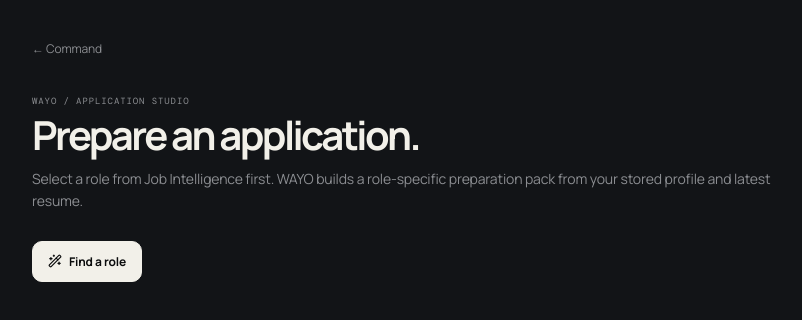
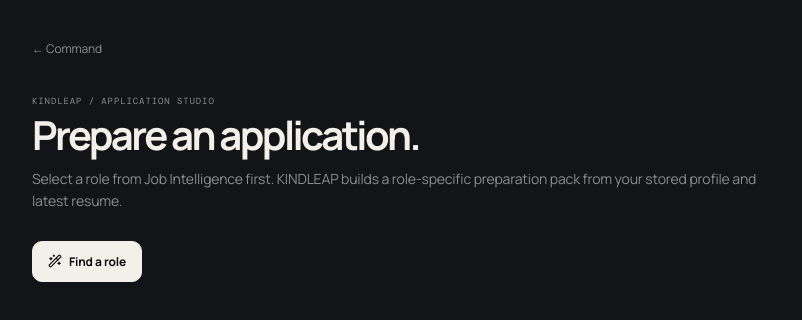
Before and after one commit to madebykraman/jobapplyify, a Next.js app: page /applications in a window 1280 px wide. Shown: the top 320 px of the page, without its empty margins (16-818 px from the left). Built offline with nearby package versions, Linux system fonts and the light colour scheme.

Commit message:
refactor: align application studio with KINDLEAP and evidence language

```diff
--- a/app/applications/page.tsx
+++ b/app/applications/page.tsx
@@ -6,18 +6,16 @@ import { buildApplicationPack, type ApplicationPack } from '@/lib/application-en
 import { loadPreparationJob, loadProfile, loadResumes } from '@/lib/storage'
 import type { JobRecord } from '@/lib/job-engine'
 
-const stages=[['Preparing','1'],['Applied','12'],['Interview','3'],['Offer','1']]
-
 export default function Applications(){
  const [job,setJob]=useState<JobRecord|null>(null); const [pack,setPack]=useState<ApplicationPack|null>(null); const [copied,setCopied]=useState('')
  useEffect(()=>{const selected=loadPreparationJob<JobRecord>();setJob(selected);if(selected)setPack(buildApplicationPack(selected,loadProfile(),loadResumes()[0]||null))},[])
  const keywords=useMemo(()=>pack?.matched.join(' · ')||'No matched keywords yet',[pack])
  function copy(label:string,text:string){navigator.clipboard?.writeText(text);setCopied(label);window.setTimeout(()=>setCopied(''),1200)}
- if(!job||!pack)return <main className="main standalone"><Link className="back" href="/">← Command</Link><div className="mono eyebrow">WAYO / APPLICATION STUDIO</div><h1 className="title">Prepare an application.</h1><p className="lead">Select a role from Job Intelligence first. WAYO builds a role-specific preparation pack from your stored profile and latest resume.</p><Link className="primary" href="/opportunities"><WandSparkles size={14}/> Find a role</Link></main>
- return <main className="main standalone"><Link className="back" href="/opportunities">← Job Intelligence</Link><div className="mono eyebrow">WAYO / APPLICATION STUDIO</div><div className="careerHead"><div><h1 className="title">{pack.targetRole}</h1><p className="lead">{job.company} · {job.location || 'Location unspecified'} · {job.workMode}</p></div><div className="targetBox"><FileText size={16}/><div><span>ATS readiness</span><strong>{pack.atsScore}/100</strong></div></div></div>
+ if(!job||!pack)return <main className="main standalone"><Link className="back" href="/">← Command</Link><div className="mono eyebrow">KINDLEAP / APPLICATION STUDIO</div><h1 className="title">Prepare an application.</h1><p className="lead">Select a role from Job Intelligence first. KINDLEAP builds a role-specific preparation pack from your stored profile and latest resume.</p><Link className="primary" href="/opportunities"><WandSparkles size={14}/> Find a role</Link></main>
+ return <main className="main standalone"><Link className="back" href="/opportunities">← Job Intelligence</Link><div className="mono eyebrow">KINDLEAP / APPLICATION STUDIO</div><div className="careerHead"><div><h1 className="title">{pack.targetRole}</h1><p className="lead">{job.company} · {job.location || 'Location unspecified'} · {job.workMode}</p></div><div className="targetBox"><FileText size={16}/><div><span>Signal readiness</span><strong>{pack.atsScore}/100</strong></div></div></div>
  <section className="section card"><div className="mono">RESUME VARIANT</div><h3>{pack.resumeVariant}</h3><p>{pack.summary}</p><div className="chips">{pack.matched.map(x=><span className="chip" key={x}>{x}</span>)}</div><div className="small">Matched role keywords: {keywords}</div>{pack.missing.length>0&&<div className="warning">Missing evidence: {pack.missing.join(', ')}. Do not add unsupported claims.</div>}</section>
  <section className="section"><div className="mono">COVER LETTER</div><div className="formcard"><pre className="description" style={{whiteSpace:'pre-wrap',fontFamily:'inherit'}}>{pack.coverLetter}</pre><button className="link" onClick={()=>copy('cover',pack.coverLetter)}><Copy size={14}/>{copied==='cover'?'Copied':'Copy letter'}</button></div></section>
  <section className="section"><div className="mono">APPLICATION ANSWERS</div>{pack.answers.map((x,i)=><div className="formcard" key={x.question}><b>{x.question}</b><p>{x.answer}</p><button className="link" onClick={()=>copy(`a${i}`,x.answer)}><Clipboard size={14}/>{copied===`a${i}`?'Copied':'Copy answer'}</button></div>)}</section>
- <section className="section"><div className="mono">ATS / SAFETY CHECK</div>{pack.warnings.map(x=><div className="warning" key={x}>{x}</div>)}<p className="small">This build drafts from available evidence. It does not invent qualifications, metrics or experience.</p></section>
- <div className="footer">Application submission automation remains a controlled execution stage. WAYO prepares and reviews the application package before submission.</div></main>
+ <section className="section"><div className="mono">EVIDENCE / SAFETY CHECK</div>{pack.warnings.map(x=><div className="warning" key={x}>{x}</div>)}<p className="small">Generated copy is constrained to available candidate evidence. Unsupported qualifications, metrics and experience must not be introduced.</p></section>
+ <div className="footer">Submission remains a controlled execution stage. KINDLEAP prepares and reviews the application package before submission.</div></main>
 }
```
